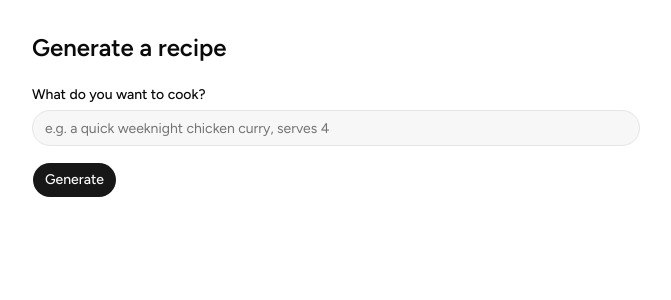
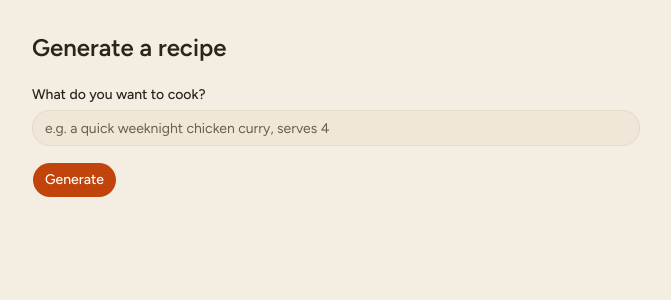
Before and after one commit to anasPalakkal/Recipe-AI-Assistant-, a Next.js app in the folder apps/web/: page /recipes/new in a window 1280 px wide. Shown: the top 300 px of the page, without its empty margins (304-975 px from the left). Built offline with nearby package versions, Linux system fonts and the light colour scheme.

Commit message:
feat(web): add paprika color theme (light/dark)

```diff
--- a/apps/web/app/globals.css
+++ b/apps/web/app/globals.css
@@ -1,6 +1,7 @@
 @import "tailwindcss";
 @import "tw-animate-css";
 @import "shadcn/tailwind.css";
+@import "./theme.css";
 
 @custom-variant dark (&:is(.dark *));
 
@@ -48,72 +49,7 @@
 }
 
 :root {
-    --background: oklch(1 0 0);
-    --foreground: oklch(0.145 0 0);
-    --card: oklch(1 0 0);
-    --card-foreground: oklch(0.145 0 0);
-    --popover: oklch(1 0 0);
-    --popover-foreground: oklch(0.145 0 0);
-    --primary: oklch(0.205 0 0);
-    --primary-foreground: oklch(0.985 0 0);
-    --secondary: oklch(0.97 0 0);
-    --secondary-foreground: oklch(0.205 0 0);
-    --muted: oklch(0.97 0 0);
-    --muted-foreground: oklch(0.556 0 0);
-    --accent: oklch(0.97 0 0);
-    --accent-foreground: oklch(0.205 0 0);
-    --destructive: oklch(0.577 0.245 27.325);
-    --border: oklch(0.922 0 0);
-    --input: oklch(0.922 0 0);
-    --ring: oklch(0.708 0 0);
-    --chart-1: oklch(0.87 0 0);
-    --chart-2: oklch(0.556 0 0);
-    --chart-3: oklch(0.439 0 0);
-    --chart-4: oklch(0.371 0 0);
-    --chart-5: oklch(0.269 0 0);
     --radius: 0.625rem;
-    --sidebar: oklch(0.985 0 0);
-    --sidebar-foreground: oklch(0.145 0 0);
-    --sidebar-primary: oklch(0.205 0 0);
-    --sidebar-primary-foreground: oklch(0.985 0 0);
-    --sidebar-accent: oklch(0.97 0 0);
-    --sidebar-accent-foreground: oklch(0.205 0 0);
-    --sidebar-border: oklch(0.922 0 0);
-    --sidebar-ring: oklch(0.708 0 0);
-}
-
-.dark {
-    --background: oklch(0.145 0 0);
-    --foreground: oklch(0.985 0 0);
-    --card: oklch(0.205 0 0);
-    --card-foreground: oklch(0.985 0 0);
-    --popover: oklch(0.205 0 0);
-    --popover-foreground: oklch(0.985 0 0);
-    --primary: oklch(0.922 0 0);
-    --primary-foreground: oklch(0.205 0 0);
-    --secondary: oklch(0.269 0 0);
-    --secondary-foreground: oklch(0.985 0 0);
-    --muted: oklch(0.269 0 0);
-    --muted-foreground: oklch(0.708 0 0);
-    --accent: oklch(0.269 0 0);
-    --accent-foreground: oklch(0.985 0 0);
-    --destructive: oklch(0.704 0.191 22.216);
-    --border: oklch(1 0 0 / 10%);
-    --input: oklch(1 0 0 / 15%);
-    --ring: oklch(0.556 0 0);
-    --chart-1: oklch(0.87 0 0);
-    --chart-2: oklch(0.556 0 0);
-    --chart-3: oklch(0.439 0 0);
-    --chart-4: oklch(0.371 0 0);
-    --chart-5: oklch(0.269 0 0);
-    --sidebar: oklch(0.205 0 0);
-    --sidebar-foreground: oklch(0.985 0 0);
-    --sidebar-primary: oklch(0.488 0.243 264.376);
-    --sidebar-primary-foreground: oklch(0.985 0 0);
-    --sidebar-accent: oklch(0.269 0 0);
-    --sidebar-accent-foreground: oklch(0.985 0 0);
-    --sidebar-border: oklch(1 0 0 / 10%);
-    --sidebar-ring: oklch(0.556 0 0);
 }
 
 @layer base {
--- /dev/null
+++ b/apps/web/app/theme.css
@@ -0,0 +1,67 @@
+:root {
+  --background: oklch(0.949 0.018 89.36);
+  --foreground: oklch(0.264 0.020 63.44);
+  --card: oklch(0.994 0.007 88.64);
+  --card-foreground: oklch(0.264 0.020 63.44);
+  --popover: oklch(0.994 0.007 88.64);
+  --popover-foreground: oklch(0.264 0.020 63.44);
+  --primary: oklch(0.555 0.170 39.44);
+  --primary-foreground: oklch(0.994 0.007 88.64);
+  --secondary: oklch(0.926 0.025 89.22);
+  --secondary-foreground: oklch(0.264 0.020 63.44);
+  --muted: oklch(0.926 0.025 89.22);
+  --muted-foreground: oklch(0.488 0.028 67.08);
+  --accent: oklch(0.911 0.040 64.83);
+  --accent-foreground: oklch(0.555 0.170 39.44);
+  --destructive: oklch(0.501 0.178 28.70);
+  --border: oklch(0.891 0.028 83.53);
+  --input: oklch(0.891 0.028 83.53);
+  --ring: oklch(0.710 0.143 48.43);
+  --chart-1: oklch(0.555 0.170 39.44);
+  --chart-2: oklch(0.710 0.143 48.43);
+  --chart-3: oklch(0.488 0.028 67.08);
+  --chart-4: oklch(0.264 0.020 63.44);
+  --chart-5: oklch(0.555 0.170 39.44);
+  --sidebar: oklch(0.926 0.025 89.22);
+  --sidebar-foreground: oklch(0.264 0.020 63.44);
+  --sidebar-primary: oklch(0.555 0.170 39.44);
+  --sidebar-primary-foreground: oklch(0.994 0.007 88.64);
+  --sidebar-accent: oklch(0.911 0.040 64.83);
+  --sidebar-accent-foreground: oklch(0.555 0.170 39.44);
+  --sidebar-border: oklch(0.891 0.028 83.53);
+  --sidebar-ring: oklch(0.710 0.143 48.43);
+}
+
+.dark {
+  --background: oklch(0.220 0.013 77.96);
+  --foreground: oklch(0.949 0.018 89.36);
+  --card: oklch(0.267 0.016 79.51);
+  --card-foreground: oklch(0.949 0.018 89.36);
+  --popover: oklch(0.267 0.016 79.51);
+  --popover-foreground: oklch(0.949 0.018 89.36);
+  --primary: oklch(0.710 0.143 48.43);
+  --primary-foreground: oklch(0.220 0.013 77.96);
+  --secondary: oklch(0.243 0.013 72.18);
+  --secondary-foreground: oklch(0.949 0.018 89.36);
+  --muted: oklch(0.243 0.013 72.18);
+  --muted-foreground: oklch(0.798 0.035 80.26);
+  --accent: oklch(0.341 0.045 57.38);
+  --accent-foreground: oklch(0.710 0.143 48.43);
+  --destructive: oklch(0.684 0.144 25.63);
+  --border: oklch(0.322 0.022 75.63);
+  --input: oklch(0.322 0.022 75.63);
+  --ring: oklch(0.710 0.143 48.43);
+  --chart-1: oklch(0.710 0.143 48.43);
+  --chart-2: oklch(0.798 0.035 80.26);
+  --chart-3: oklch(0.798 0.035 80.26);
+  --chart-4: oklch(0.949 0.018 89.36);
+  --chart-5: oklch(0.710 0.143 48.43);
+  --sidebar: oklch(0.243 0.013 72.18);
+  --sidebar-foreground: oklch(0.949 0.018 89.36);
+  --sidebar-primary: oklch(0.710 0.143 48.43);
+  --sidebar-primary-foreground: oklch(0.220 0.013 77.96);
+  --sidebar-accent: oklch(0.341 0.045 57.38);
+  --sidebar-accent-foreground: oklch(0.710 0.143 48.43);
+  --sidebar-border: oklch(0.322 0.022 75.63);
+  --sidebar-ring: oklch(0.710 0.143 48.43);
+}
```
